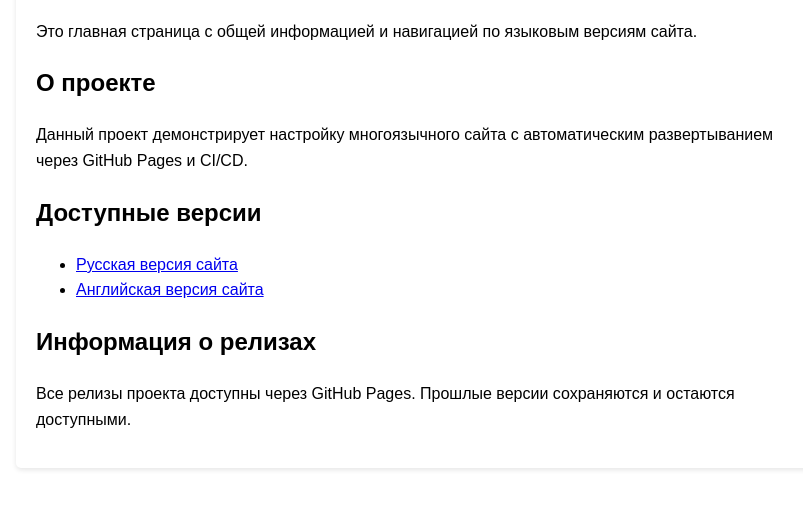
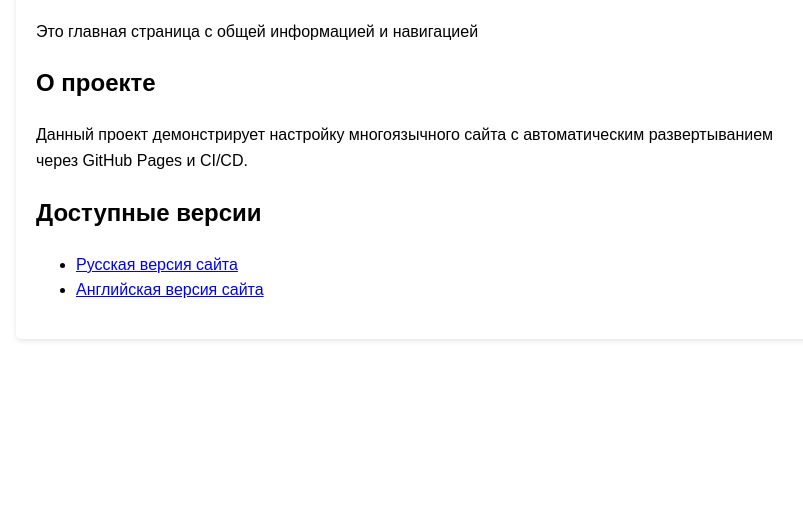
Before and after one commit to lupusin/lab4, a plain HTML site: page index.html in a window 1280 px wide. Shown: the part 223-732 px from the top of the page, without its empty margins (224-1027 px from the left). Drawn offline with Linux system fonts and the light colour scheme.

Commit message:
Update index.html

```diff
--- a/index.html
+++ b/index.html
@@ -53,7 +53,7 @@
 
     <div class="content">
         <h1>Добро пожаловать на наш сайт!</h1>
-        <p>Это главная страница с общей информацией и навигацией по языковым версиям сайта.</p>
+        <p>Это главная страница с общей информацией и навигацией</p>
 
         <h2>О проекте</h2>
         <p>Данный проект демонстрирует настройку многоязычного сайта с автоматическим развертыванием через GitHub Pages и CI/CD.</p>
@@ -63,9 +63,6 @@
             <li><a href="ru/index.html">Русская версия сайта</a></li>
             <li><a href="en/index.html">Английская версия сайта</a></li>
         </ul>
-
-        <h2>Информация о релизах</h2>
-        <p>Все релизы проекта доступны через GitHub Pages. Прошлые версии сохраняются и остаются доступными.</p>
     </div>
 </body>
 </html>
```
